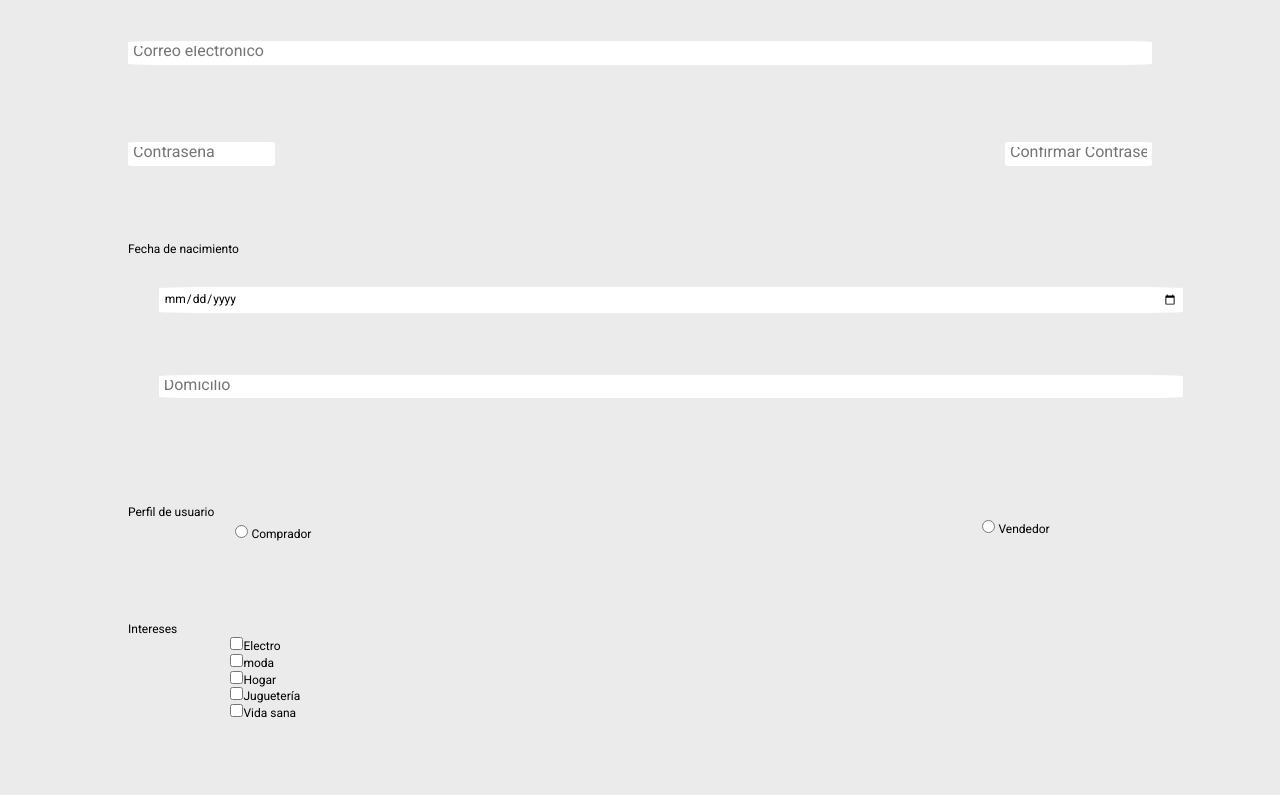
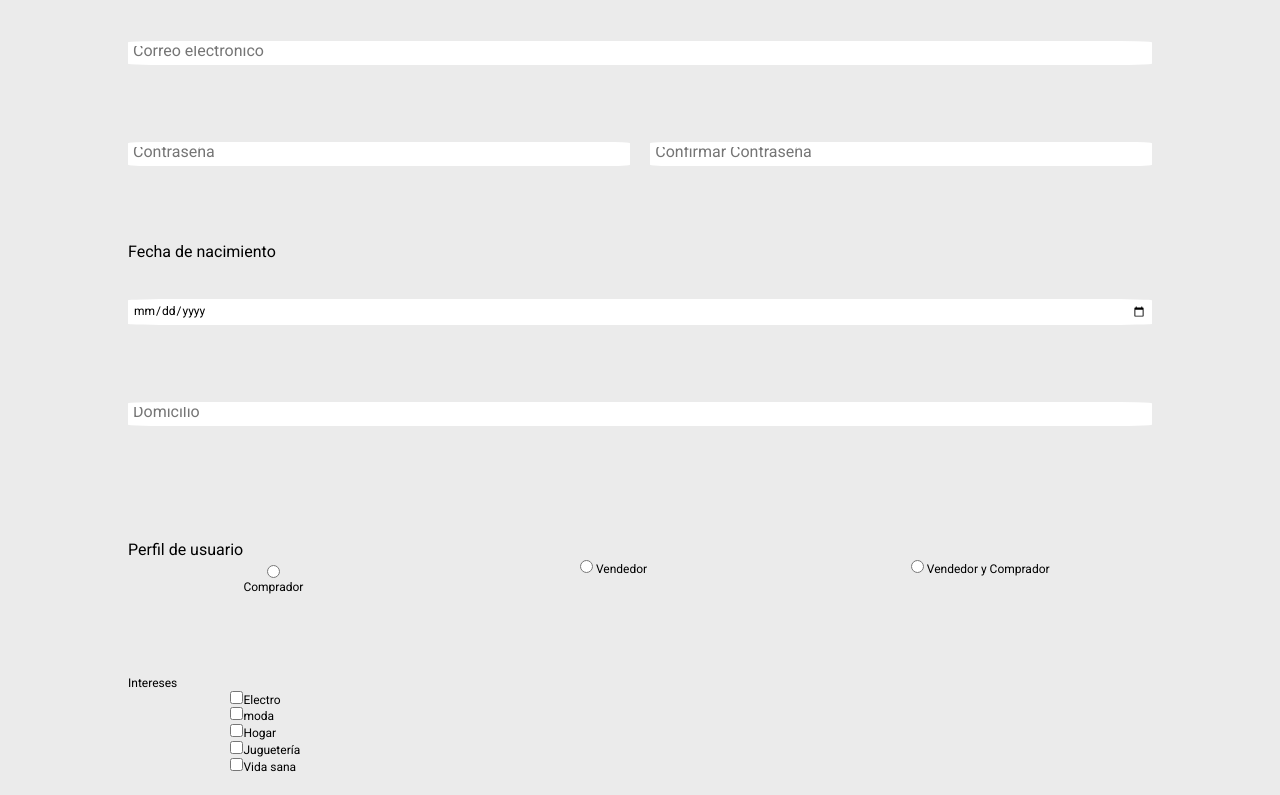
Before and after one commit to gaspar-costa-calvo/mercado-liebre, a website: page views/register.html in a window 1280 px wide. Shown: the part 593-1388 px from the top of the page. Drawn offline with Linux system fonts and the light colour scheme.

Commit message:
node culeao

```diff
--- a/package.json
+++ b/package.json
@@ -4,6 +4,7 @@
   "description": "",
   "main": "index.js",
   "scripts": {
+    "start": "node app.js",
     "test": "echo \"Error: no test specified\" && exit 1"
   },
   "keywords": [],
--- a/public/css/utils-css/utils.css
+++ b/public/css/utils-css/utils.css
@@ -75,8 +75,16 @@
     width: 30%;
 }
 
+.w-33 {
+    width: 33%;
+}
+
 .w-40 {
     width: 40%;
+}
+
+.w-49 {
+    width: 49%;
 }
 
 .w-75 {
--- a/views/register.html
+++ b/views/register.html
@@ -136,13 +136,13 @@
         <div class="marg-3-porcent w-100 flex-center ">
             <label class="marg-center w-80 flex-cont  space-between ">
               <input
-                  class=" input-border "
+                  class="w-49 input-border "
                   placeholder="Contraseña"
                   type="password"
                   name="contraseña"
               />
               <input
-                  class="   input-border     "
+                  class=" w-49  input-border     "
                   placeholder="Confirmar Contraseña"
                   type="password"
                   name="confirmar-contraseña"
@@ -150,11 +150,11 @@
             </label>
         </div>
 
-      <div class=" marg-3-porcent w-80 flex-center ">
-        <p class="text-start ">Fecha de nacimiento</p>
+      <div class=" marg-3-porcent w-100 flex-center ">
+        <p class="font-16 marg-center w-80 text-start ">Fecha de nacimiento</p>
           <label for="birth-date">
             <input
-                class="marg-3-porcent input-border w-100"
+                class="marg-3-porcent input-border w-80"
                 type="date"
                 name="Fecha de nacimiento"
                 id="birth-date"
@@ -162,7 +162,7 @@
           </label>
           <label for="domicilio">
             <input
-                class="input-border marg-3-porcent  w-100"
+                class="input-border marg-3-porcent  w-80"
                 placeholder="Domicilio"
                 type="text"
                 name="Domicilio"
@@ -172,11 +172,11 @@
         </div>
 
         <div class=" marg-3-porcent w-80 flex-center " >
-          <p class=" text-start ">Perfil de usuario</p>
+          <p class="font-16 text-start ">Perfil de usuario</p>
             <div class=" marg-center w-80 flex-cont space-between">
               <label class="padd-5" for="perfil-user-buy">
                 <input
-                  class="     "
+                  class=" w-33 "
                   type="radio"
                   name="perfil-de-usuario"
                   value="Comprar"
@@ -184,7 +184,7 @@
                 />
                 Comprador</label>
 
-              <label class="       " for="perfil-user-sell">
+              <label class=" w-33 " for="perfil-user-sell">
                 <input
                   type="radio"
                   name="perfil-de-usuario"
@@ -192,6 +192,16 @@
                   id="perfil-user-sell"
                 />
                 Vendedor</label>
+
+                <label class="       " for="perfil-user-both">
+                  <input
+                    type="radio"
+                    name="perfil-de-usuario"
+                    value="Vender y Comprar"
+                    id="perfil-user-both"
+                  />
+                  Vendedor y Comprador</label>
+
 
             </div>
         </div>
```
Also changed, not shown: views/home.html (+3 -3 lines).
